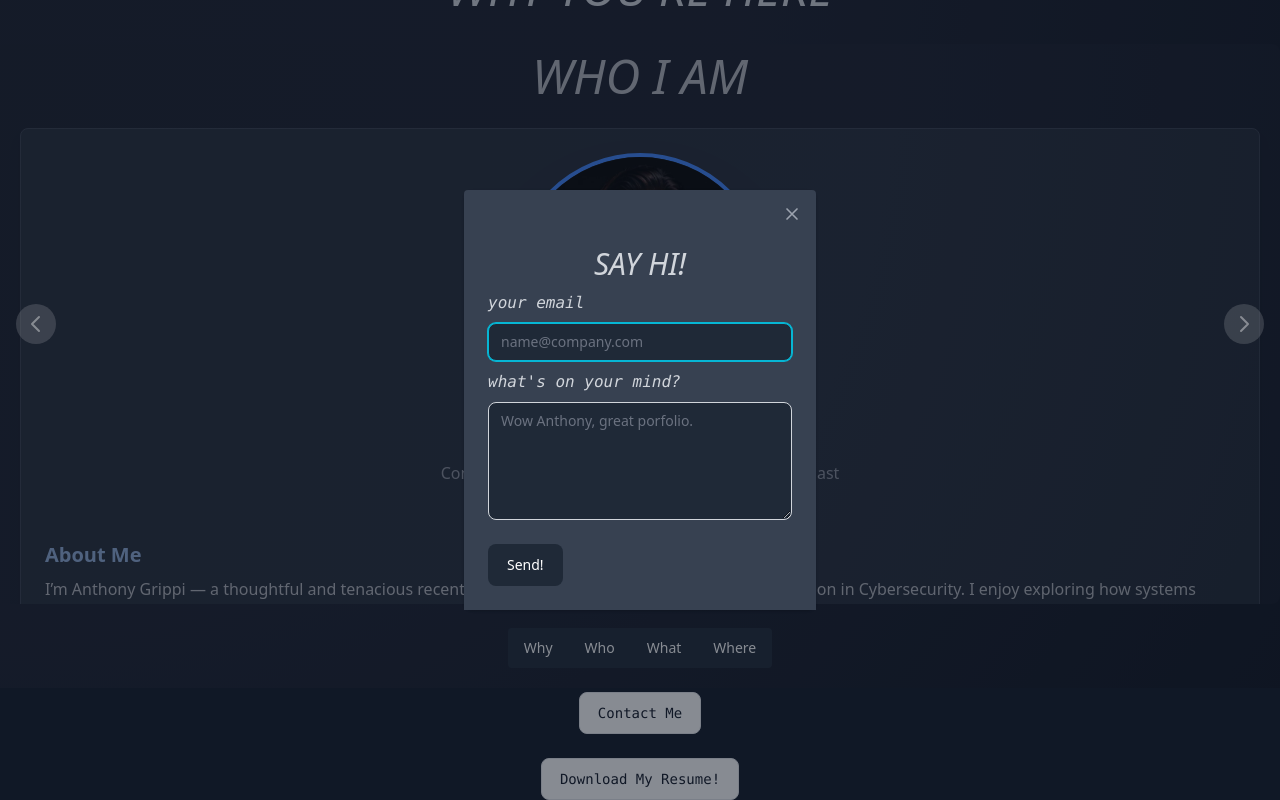
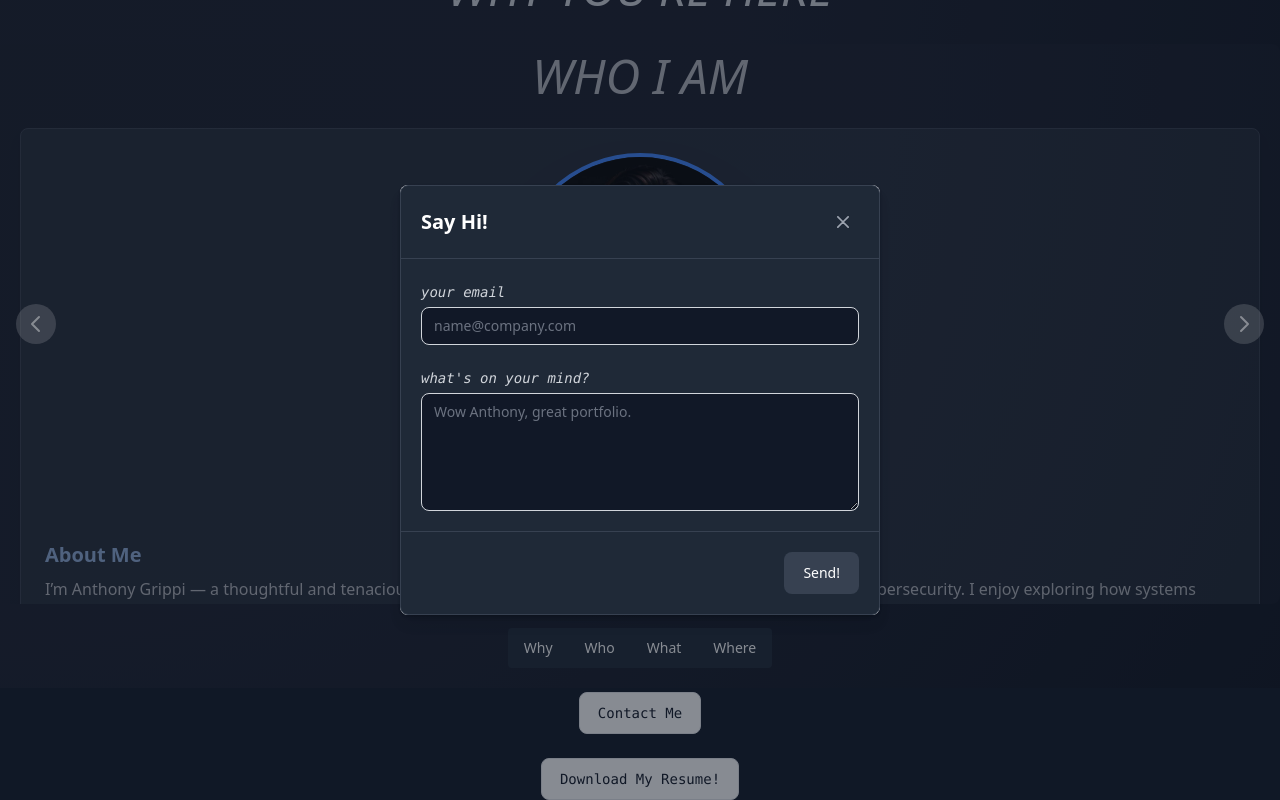
Before and after one commit to Fanaticaj/portfolio, a React (Vite) app in the folder portfolio/: page / in a window 1280 px wide. Both pictures are taken after a click on the button "Contact Me". Built offline with nearby package versions, Linux system fonts and the light colour scheme.

Commit message:
updated contactme to have a matching modal theme

```diff
--- a/portfolio/src/components/ContactMe.tsx
+++ b/portfolio/src/components/ContactMe.tsx
@@ -5,70 +5,122 @@ import {
   Label,
   Modal,
   ModalBody,
-  ModalHeader,
+  ModalFooter,
   Textarea,
-  TextInput,
 } from "flowbite-react";
-import { useRef, useState } from "react";
+import { useState } from "react";
 
 export function ContactMe() {
   const [openModal, setOpenModal] = useState(false);
-  const emailInputRef = useRef<HTMLTextAreaElement>(null);
+  const [email, setEmail] = useState("");
+  const [message, setMessage] = useState("");
+
+  const handleSend = async () => {
+    if (!email || !message) {
+      alert("Please fill out both fields.");
+      return;
+    }
+
+    // This is where your Amplify Gen2 integration will go
+    console.log("Preparing to send:", { email, message });
+
+    // Example placeholder (eventually call your Amplify API endpoint)
+    try {
+      // await fetch("/amplify/api/contact", {
+      //   method: "POST",
+      //   body: JSON.stringify({ email, message }),
+      //   headers: { "Content-Type": "application/json" },
+      // });
+
+      alert("Message sent successfully!");
+      setOpenModal(false);
+      setEmail("");
+      setMessage("");
+    } catch (err) {
+      console.error("Error sending message:", err);
+      alert("Something went wrong. Try again later.");
+    }
+  };
 
   return (
     <>
       <Button color="gray" onClick={() => setOpenModal(true)}>
         Contact Me
       </Button>
-      <Modal
-        show={openModal}
-        size="sm"
-        popup
-        onClose={() => setOpenModal(false)}
-        initialFocus={emailInputRef}
+
+      <Modal show={openModal} onClose={() => setOpenModal(false)} size="lg" popup>
+        <div className="relative rounded-lg bg-gray-800 shadow-lg border border-gray-700">
+          {/* Header */}
+          <div className="flex items-center justify-between p-4 md:p-5 border-b border-gray-700 rounded-t">
+            <h3 className="text-xl font-semibold text-white">Say Hi!</h3>
+            <button
+              onClick={() => setOpenModal(false)}
+              type="button"
+              className="text-gray-400 hover:bg-gray-700 hover:text-white rounded-lg text-sm w-8 h-8 inline-flex justify-center items-center"
             >
-        <ModalHeader className="bg-gray-700" />
-        <ModalBody className="bg-gray-700">
-          <div className="space-y-2 bg-gray-700">
-            <h3 className="mt-2 flex items-center justify-center text-3xl font-light uppercase italic text-gray-300">
-              Say Hi!
-            </h3>
+              <svg
+                className="w-3 h-3"
+                xmlns="http://www.w3.org/2000/svg"
+                fill="none"
+                viewBox="0 0 14 14"
+                aria-hidden="true"
+              >
+                <path
+                  stroke="currentColor"
+                  strokeLinecap="round"
+                  strokeLinejoin="round"
+                  strokeWidth="2"
+                  d="m1 1 6 6m0 0 6 6M7 7l6-6M7 7l-6 6"
+                />
+              </svg>
+              <span className="sr-only">Close modal</span>
+            </button>
+          </div>
+
+          {/* Body */}
+          <ModalBody className="p-4 md:p-5 space-y-5 text-gray-300">
             <div>
-              <div className="mb-2 block">
               <Label
                 htmlFor="email"
-                  className="text-md font-mono font-extralight lowercase italic text-gray-300"
+                className="text-sm font-mono font-light lowercase italic text-gray-300"
               >
-                  Your email
+                your email
               </Label>
-              </div>
               <Textarea
                 id="email"
-                ref={emailInputRef}
                 placeholder="name@company.com"
-                required
                 rows={1}
-                className="resize-none bg-gray-800 text-gray-300"
+                value={email}
+                onChange={(e) => setEmail(e.target.value)}
+                className="resize-none bg-gray-900 text-gray-300 mt-1"
               />
             </div>
+
             <div>
-              <div className="mb-2 block">
-                <Label className="text-md font-mono font-extralight lowercase italic text-gray-300">
-                  What's on your mind?
+              <Label
+                htmlFor="message"
+                className="text-sm font-mono font-light lowercase italic text-gray-300"
+              >
+                what's on your mind?
               </Label>
-              </div>
               <Textarea
-                id="description"
-                placeholder="Wow Anthony, great porfolio."
+                id="message"
+                placeholder="Wow Anthony, great portfolio."
                 rows={5}
-                className="bg-gray-800 text-gray-300"
+                value={message}
+                onChange={(e) => setMessage(e.target.value)}
+                className="bg-gray-900 text-gray-300 mt-1"
               />
             </div>
+          </ModalBody>
+
+          {/* Footer */}
+          <ModalFooter className="flex justify-end p-4 md:p-5 border-t border-gray-700 rounded-b">
+            <Button onClick={handleSend} className="bg-gray-700 hover:bg-gray-600 text-white">
+              Send!
+            </Button>
+          </ModalFooter>
         </div>
-          <div className="mt-6 w-full">
-            <Button className="bg-gray-800">Send!</Button>
-          </div>
-        </ModalBody>
       </Modal>
     </>
   );
```
Lines whose indentation alone changed are shown as unchanged.
